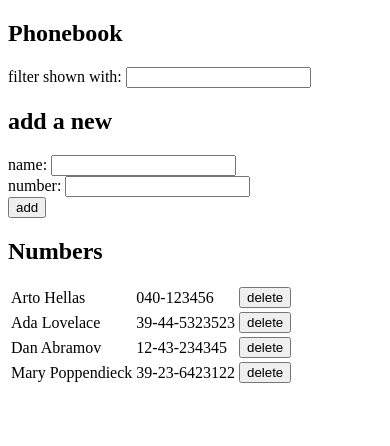
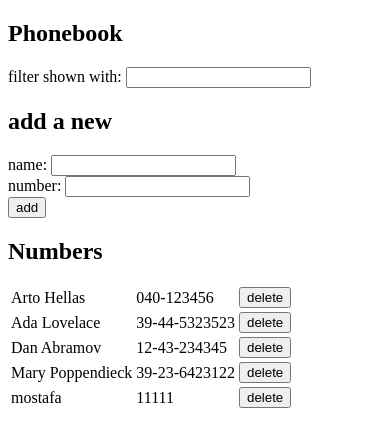
Before and after one commit to MostafaIn/fullStackOpen-2020, a React (Create React App) app in the folder part2/phonebook/: page / in a window 390 px wide. Shown: the top 446 px of the page. Built offline with nearby package versions, Linux system fonts and the light colour scheme; data requests are answered from the project's data file.

Commit message:
2.18*: Phonebook step10

```diff
--- a/part2/phonebook/db.json
+++ b/part2/phonebook/db.json
@@ -19,6 +19,11 @@
       "name": "Mary Poppendieck",
       "number": "39-23-6423122",
       "id": 4
+    },
+    {
+      "name": "mostafa",
+      "number": "11111",
+      "id": 5
     }
   ]
 }
--- a/part2/phonebook/src/App.js
+++ b/part2/phonebook/src/App.js
@@ -35,15 +35,21 @@ const App = () => {
   };
 
   const handleSubmit = (event) =>{
-        // event.preventDefault();
+        event.preventDefault();
         const newPerson = { name: newName, number: newNumber}
 
         if(!newName || newName === ''){
             return alert('Enter your name')
           }
         const checkName = persons.find(person => person.name.toLowerCase() === newName.toLowerCase());
-
-        (checkName) ? alert(`${newName} is already added to phonebook`) : personsServices.create(newPerson);
+        if(checkName){
+          if(window.confirm(`${newName} is already added to phonebook,replace the old number with a new one?`)){
+            checkName.number = newNumber
+            personsServices.update(checkName.id, checkName)
+          }
+        }else{
+          personsServices.create(newPerson)
+        }
         setNewName('')
         setNewNumber('')
 
--- a/part2/phonebook/src/services/persons.js
+++ b/part2/phonebook/src/services/persons.js
@@ -16,8 +16,14 @@ const deletePerson = (id) =>{
     return axios.delete(`${baseUrl}/${id}`)
 };
 
+const update = (id, newPerson) => {
+    const request = axios.put(`${baseUrl}/${id}`, newPerson)
+    return request.then(response => response.data)
+}
+
 export default{
     getAll,
     create,
-    deletePerson
+    deletePerson,
+    update
 }
```
Also changed, not shown: part2/phonebook/src/components/Persons.js (+0 -9 lines).
